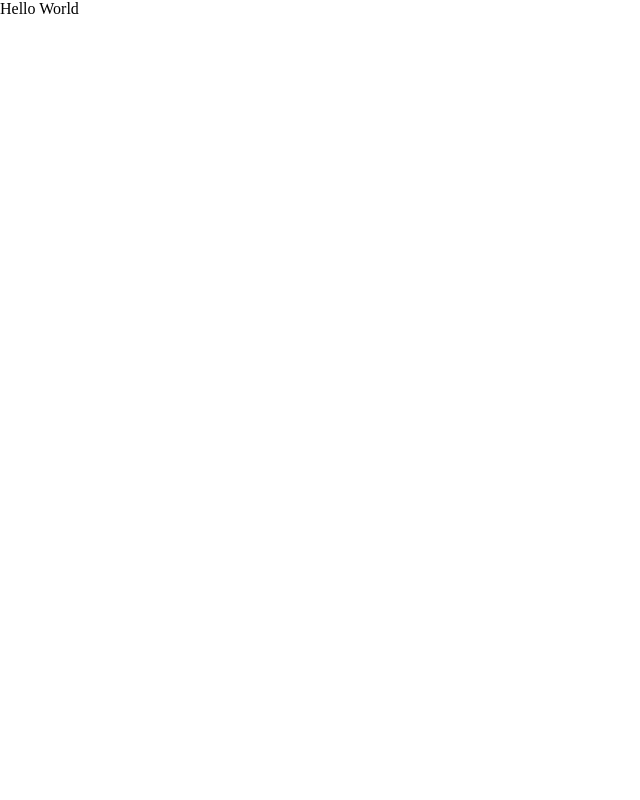
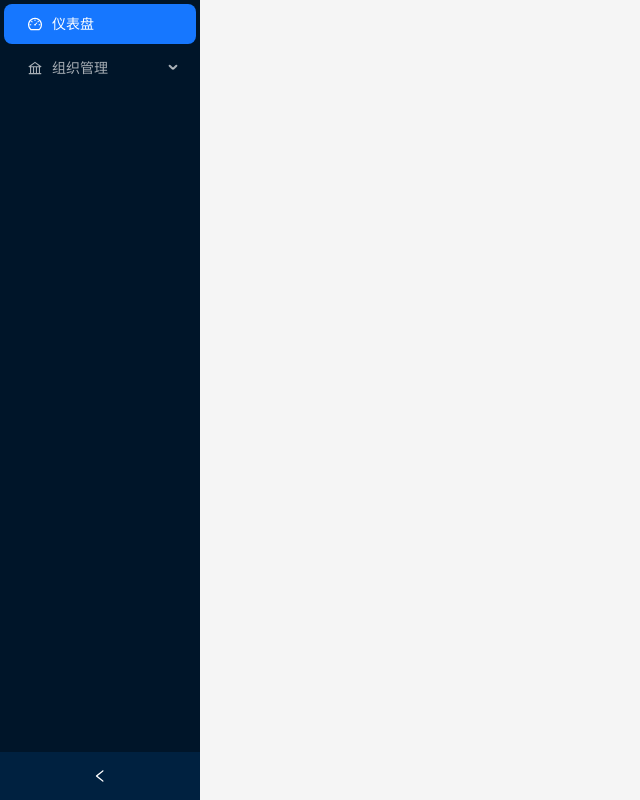
Before and after one commit to XmmShp/rop2-web, a React (Vite) app: page /console/dash in a window 1280 px wide. Shown: the whole page, without its empty margins (0-640 px from the left). Built offline with nearby package versions, Linux system fonts and the light colour scheme.

Commit message:
Add router test page

```diff
--- /dev/null
+++ b/src/App.tsx
@@ -0,0 +1,21 @@
+import React from "react";
+import { Navigate, RouterProvider, createBrowserRouter } from "react-router-dom";
+import { consoleRoute } from "./console/Console";
+
+const router = createBrowserRouter([{
+  path: '/',
+  errorElement: <>Oops, an error occurred<br />Check devtools for more info</>,
+  children: [
+    {
+      index: true,
+      element: <Navigate to='/console' />
+    },
+    consoleRoute
+  ]
+}]);
+
+export default function App() {
+  return (<React.StrictMode>
+    <RouterProvider router={router} />
+  </React.StrictMode>);
+}
--- /dev/null
+++ b/src/console/Console.tsx
@@ -0,0 +1,63 @@
+import { BankOutlined, DashboardOutlined } from '@ant-design/icons';
+import { Layout, Menu } from 'antd';
+import { Navigate, RouteObject, useLocation, useNavigate } from 'react-router-dom';
+import { Mutable } from '../utils';
+
+const paths = [{
+  label: '仪表盘',
+  path: 'dash',
+  icon: <DashboardOutlined />,
+  element: <></>
+}, {
+  label: '组织管理',
+  path: 'org',
+  icon: <BankOutlined />,
+  element: <></>,
+  children: [{
+    label: '组织管理',
+    path: 'overview',
+  }, {
+    label: '部门管理',
+    path: 'department',
+  }]
+}].map((v, i) => mapKeyIndex(v, i));
+export const consoleRoute = {
+  path: 'console',
+  element: <ConsoleLayout />,
+  children: paths
+} satisfies RouteObject;
+
+function ConsoleLayout() {
+  const { pathname } = useLocation();
+  const navigate = useNavigate();
+  const { groups } = pathname.match(/^\/console\/(?<func>(\w|\/)+)(?<!\/)\??/) ?? {};
+  const selectedIndex = paths.find((v) => v.path === groups?.func)?.key;
+  if (!selectedIndex) return <Navigate to='dash' />;
+  return (<Layout style={{ minHeight: '100vh' }}>
+    <Layout.Sider collapsible>
+      <Menu theme='dark' selectedKeys={[selectedIndex]} mode="inline"
+        onClick={(info) => navigate(getPath(info.key))}
+        items={paths} />
+    </Layout.Sider>
+  </Layout>)
+}
+
+function getPath(key: string) {
+  let cur: any = { children: paths };
+  const parts = key.split('-');
+  const ps: string[] = [];
+  for (const p of parts) {
+    cur = cur.children[Number(p)];
+    ps.push(cur.path);
+  }
+  return ps.join('/');
+}
+
+function mapKeyIndex<T extends { children: object[] } | {}>(from: T, index: number, prefix = ''): T & { key: string } {
+  const thisKey = prefix + index.toString();
+  const result = { ...from, key: thisKey };
+  if ('children' in from) {
+    (result as any).children = from.children!.map((v, i) => mapKeyIndex(v, i, thisKey + '-'));
+  }
+  return result;
+}
--- a/src/index.tsx
+++ b/src/index.tsx
@@ -1,8 +1,6 @@
+import React from 'react';
 import './index.scss';
 import ReactDOM from 'react-dom/client';
-
-function App() {
-  return <div>Hello World</div>;
-}
+import App from './App';
 
 ReactDOM.createRoot(document.getElementById('root') as HTMLElement).render(<App />)
--- /dev/null
+++ b/src/utils.ts
@@ -0,0 +1,3 @@
+export type Mutable<T> = {
+  -readonly [k in keyof T]: T[k] extends Record<keyof any, any> ? Mutable<T[k]> : T[k];
+}
```
